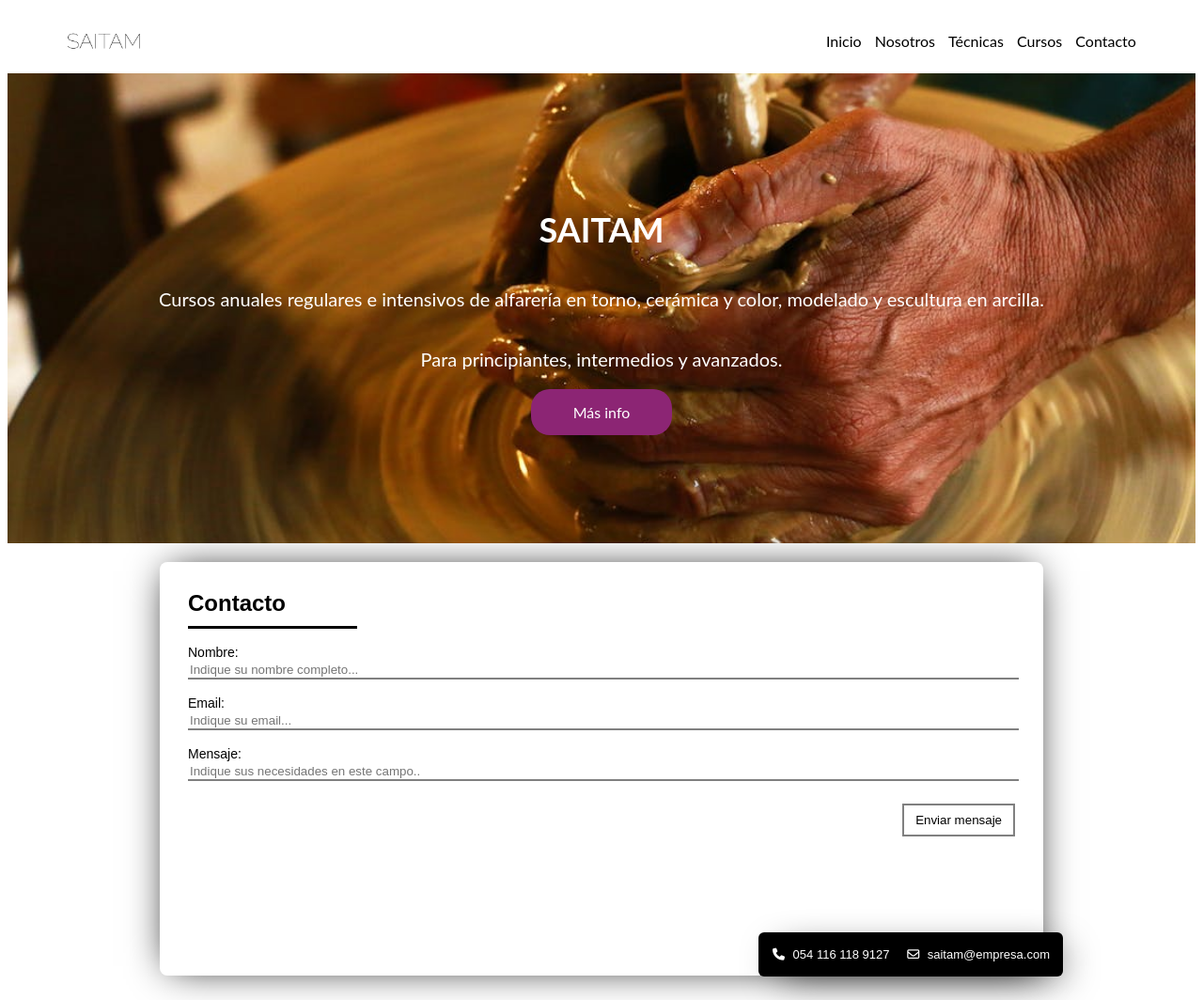
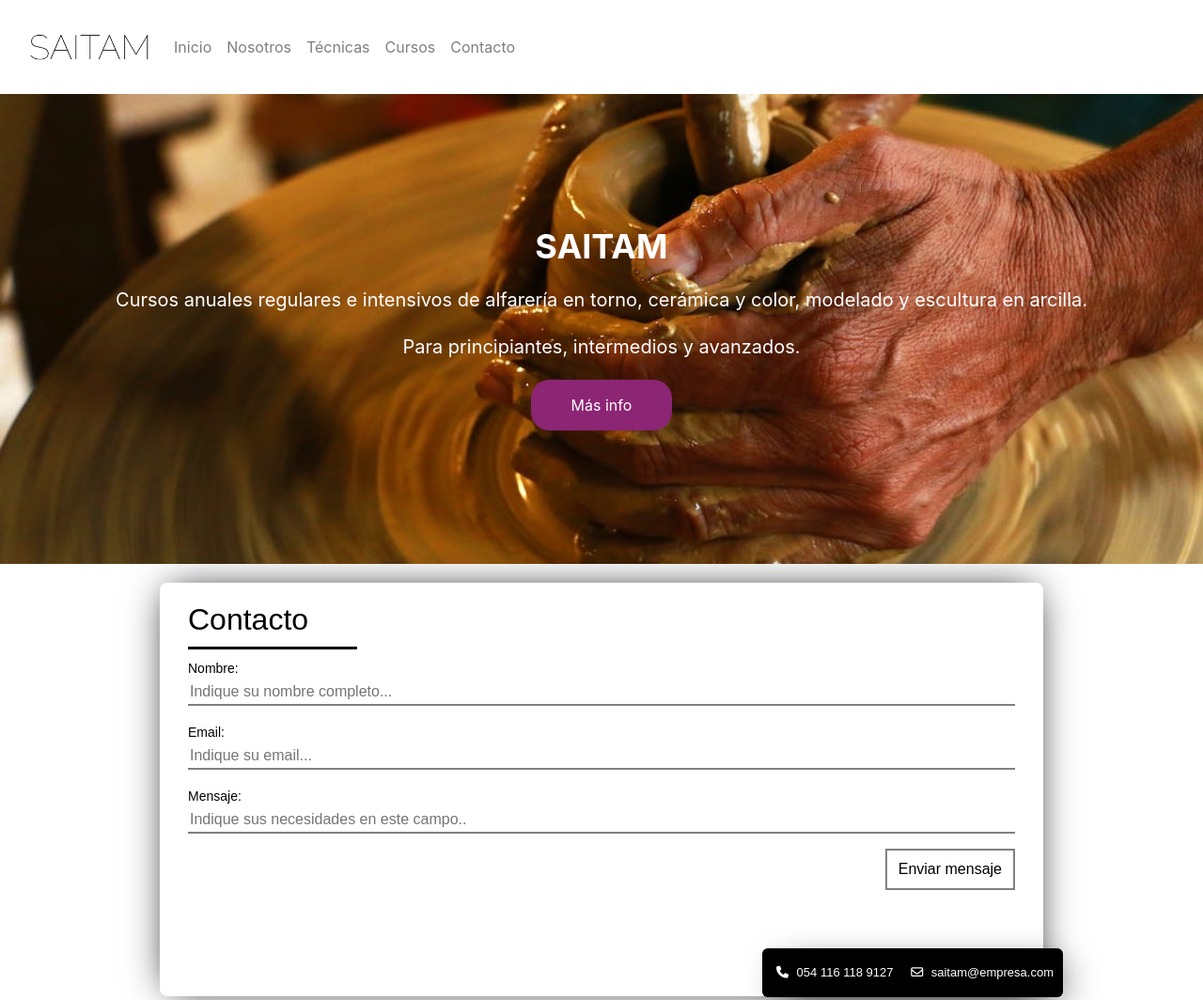
Before and after one commit to matiasariass/matiasariass.github.io, a plain HTML site: page contacto.html in a window 1280 px wide. Shown: the top 1064 px of the page at 94% size. Drawn offline with nearby package versions, Linux system fonts and the light colour scheme.

Commit message:
Update contacto.html

```diff
--- a/contacto.html
+++ b/contacto.html
@@ -6,25 +6,40 @@
     <meta name="viewport" content="width=device-width, initial-scale=1.0" media="all">
     <link rel="stylesheet" href="./contacto.css">
     <link rel="shortcut icon" href="img/favicon.ico" type="image/x-icon">
+    <link rel="stylesheet" href="https://cdn.jsdelivr.net/npm/bootstrap@4.3.1/dist/css/bootstrap.min.css" integrity="sha384-ggOyR0iXCbMQv3Xipma34MD+dH/1fQ784/j6cY/iJTQUOhcWr7x9JvoRxT2MZw1T" crossorigin="anonymous">
     <title>Alfarería</title>
 </head>
 <body>
 <header>
-    <nav class="menu-navegacion contenedor">
-        <a href="index.html">
-        <div class="logo">
-            <img src="./img/logotry.png" alt="">
+    <nav class="navbar navbar-expand-lg navbar-light ">
+        <div class="container-fluid">
+          <a class="navbar-brand" href="index.html">
+            <img src="./img/logotry.png" alt="" width="130px">
+          </a>
+          <button class="navbar-toggler" type="button" data-bs-toggle="collapse" data-bs-target="#navbarNav" aria-controls="navbarNav" aria-expanded="false" aria-label="Toggle navigation">
+            <span class="navbar-toggler-icon"></span>
+          </button>
+          <div class="collapse navbar-collapse" id="navbarNav">
+            <ul class="navbar-nav">
+              <li class="nav-item">
+                <a class="nav-link" href="index.html">Inicio</a>
+              </li>
+              <li class="nav-item">
+                <a class="nav-link" href="nosotros.html">Nosotros</a>
+              </li>
+              <li class="nav-item">
+                <a class="nav-link" href="tecnicas.html">Técnicas</a>
+              </li>
+              <li class="nav-item">
+                <a class="nav-link" href="beneficio.html">Cursos</a>
+              </li>
+              <li class="nav-item">
+                <a class="nav-link" href="contacto.html">Contacto</a>
+              </li>
+            </ul>
+          </div>
         </div>
-    </a>
-        <div class="enlaces">
-            <li><a href="index.html">Inicio</a></li>
-            <li><a href="nosotros.html">Nosotros</a></li>
-            <li><a href="tecnicas.html">Técnicas</a></li>
-            <li><a href="beneficio.html">Cursos</a></li>
-            <li><a href="contacto.html">Contacto</a></li>
-
-        </div>
-    </nav>
+      </nav>
     <section class="hero">
         <div class="contenedor-textos contenedor">
             <h1> SAITAM</h1>
@@ -61,6 +76,7 @@
     <p class="copyR"> © 2012 SAITAM / Todos los derechos reservados</p>
 </div>
 </footer>
+<script src="https://cdn.jsdelivr.net/npm/bootstrap@5.0.2/dist/js/bootstrap.bundle.min.js" integrity="sha384-MrcW6ZMFYlzcLA8Nl+NtUVF0sA7MsXsP1UyJoMp4YLEuNSfAP+JcXn/tWtIaxVXM" crossorigin="anonymous"></script>
 <script src="https://kit.fontawesome.com/dbdc30c6d7.js" crossorigin="anonymous"></script>
 </body>
 </html>
```
